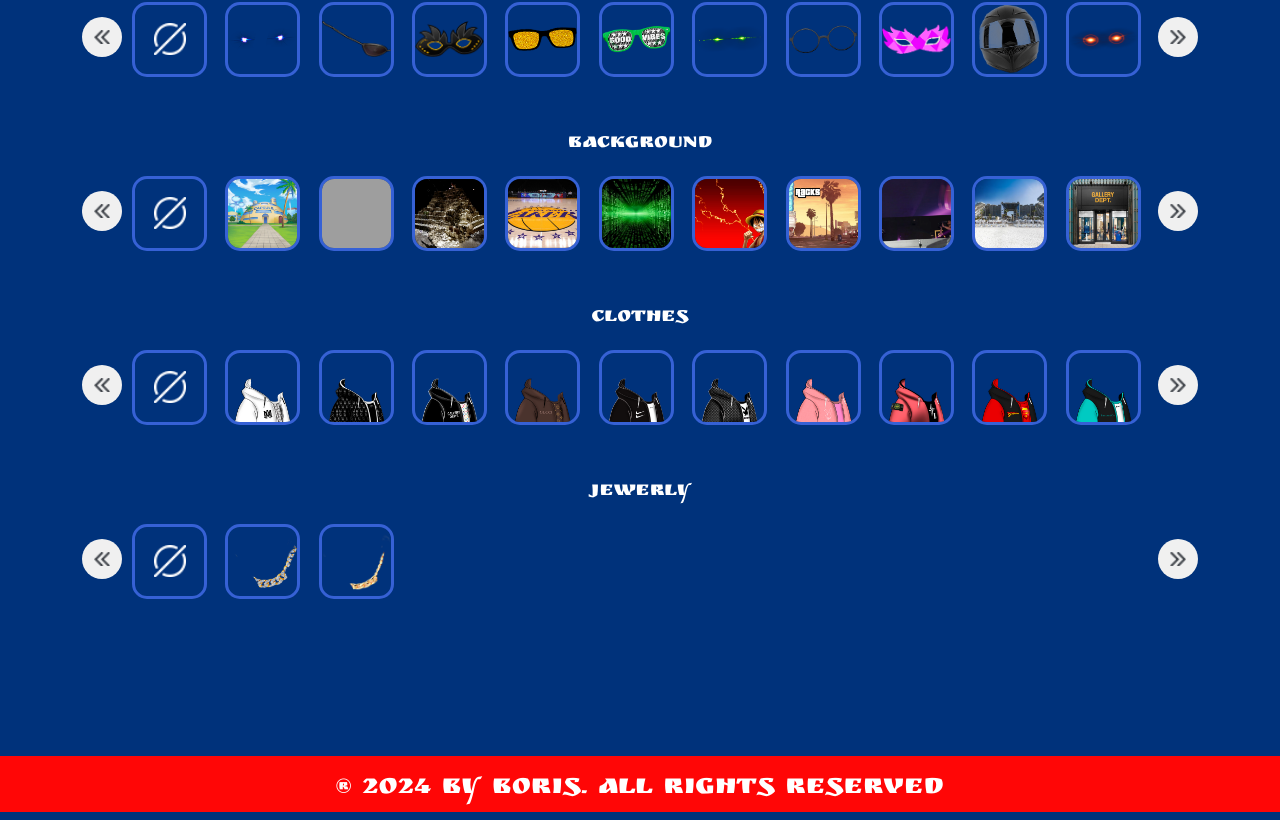
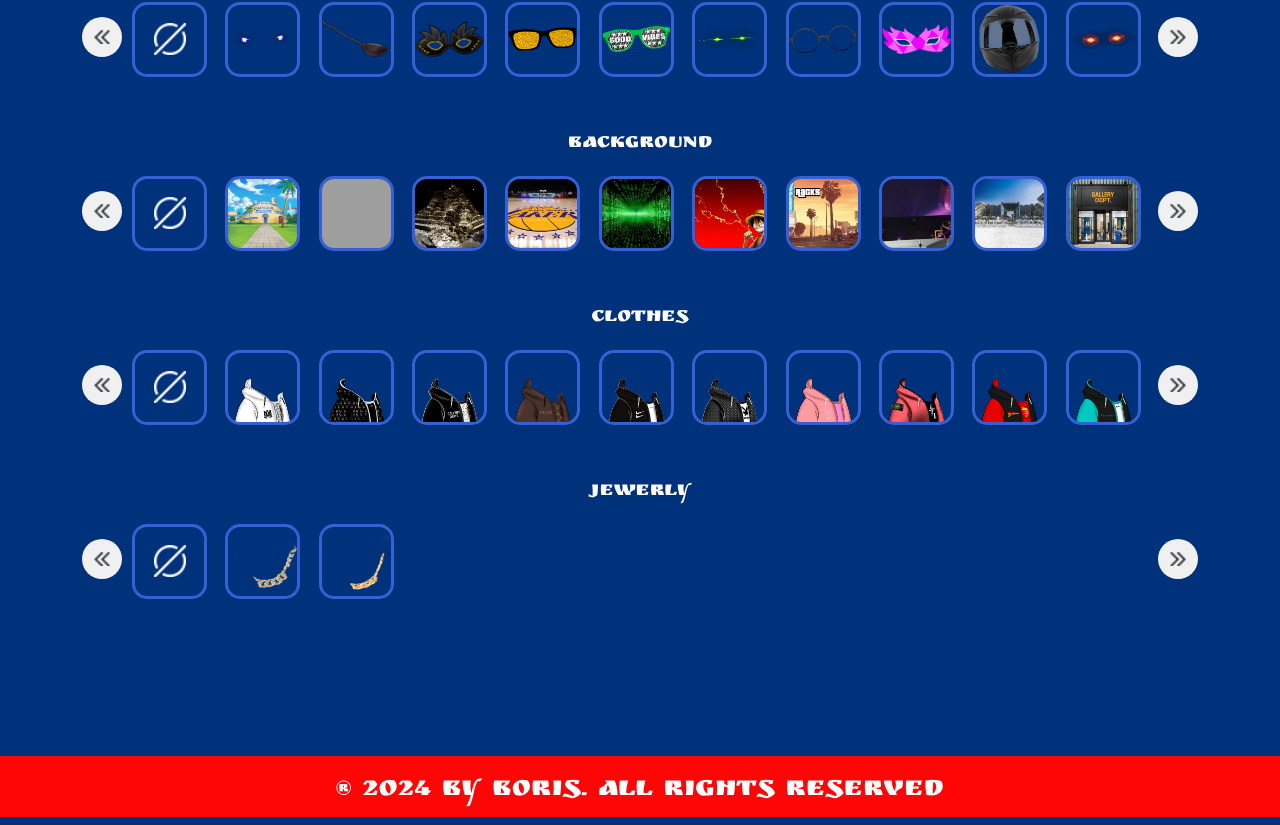
Before and after one commit to Nikotyan2719/sboris, a React (Create React App) app: page / in a window 1280 px wide. Shown: the part 1311-2136 px from the top of the page. Built offline with nearby package versions, Linux system fonts and the light colour scheme; grey boxes are pictures that could not be loaded.

Commit message:
[develop] - fix

```diff
--- a/public/index.html
+++ b/public/index.html
@@ -5,10 +5,6 @@
     <link rel="icon" href="./images/logo/logo.png" />
     <meta name="viewport" content="width=device-width, initial-scale=1" />
     <meta name="theme-color" content="#000000" />
-    <meta
-      name="description"
-      content="Web site created using create-react-app"
-    />
     <title>$BORISMEME</title>
   </head>
   <body>
--- a/src/assets/components/Footer/Footer.module.scss
+++ b/src/assets/components/Footer/Footer.module.scss
@@ -2,7 +2,7 @@
   background-color: $primary;
 
   width: 100%;
-  padding: 16px 0;
+  padding: 11px 0 11px;
   margin-bottom: 8px;
   margin-top: 100px;
 }
@@ -13,7 +13,6 @@
   justify-content: center;
 
   font-size: 29px;
-  line-height: 0.5;
   padding-top: 10px;
 
   @include media-breakpoint-down(lg) {
```
Also changed, not shown: public/images/had/24.png, 1 other file (tests, documents, lock files or other folders).
